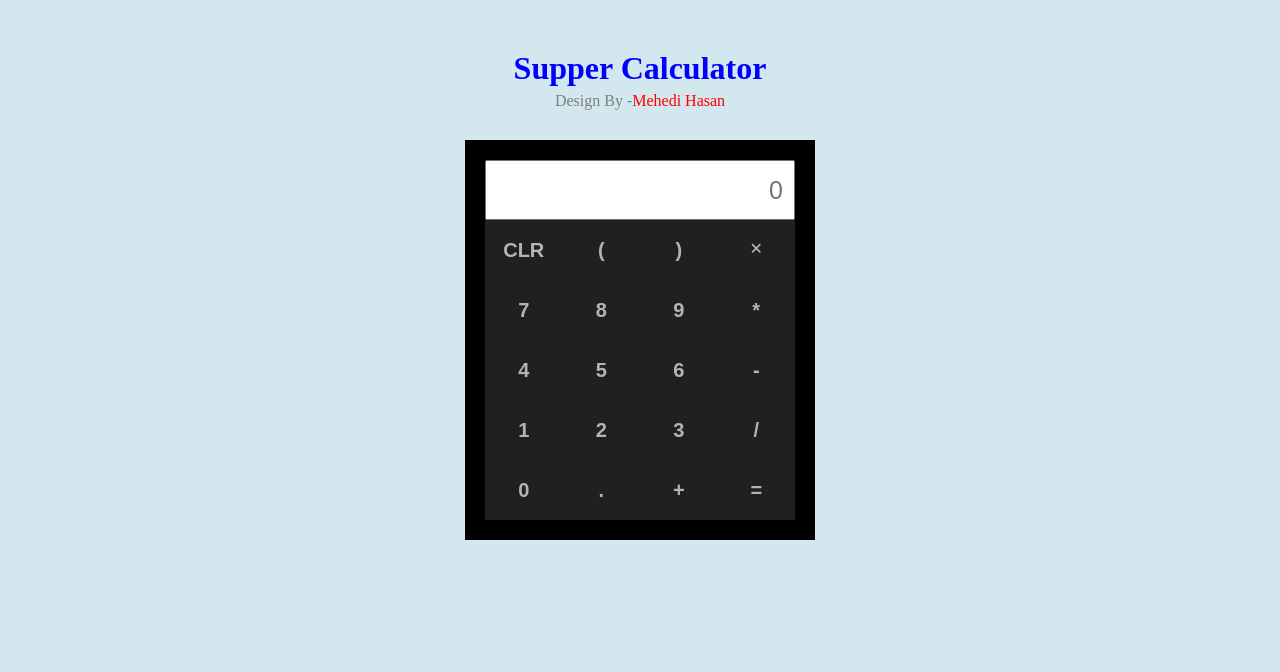
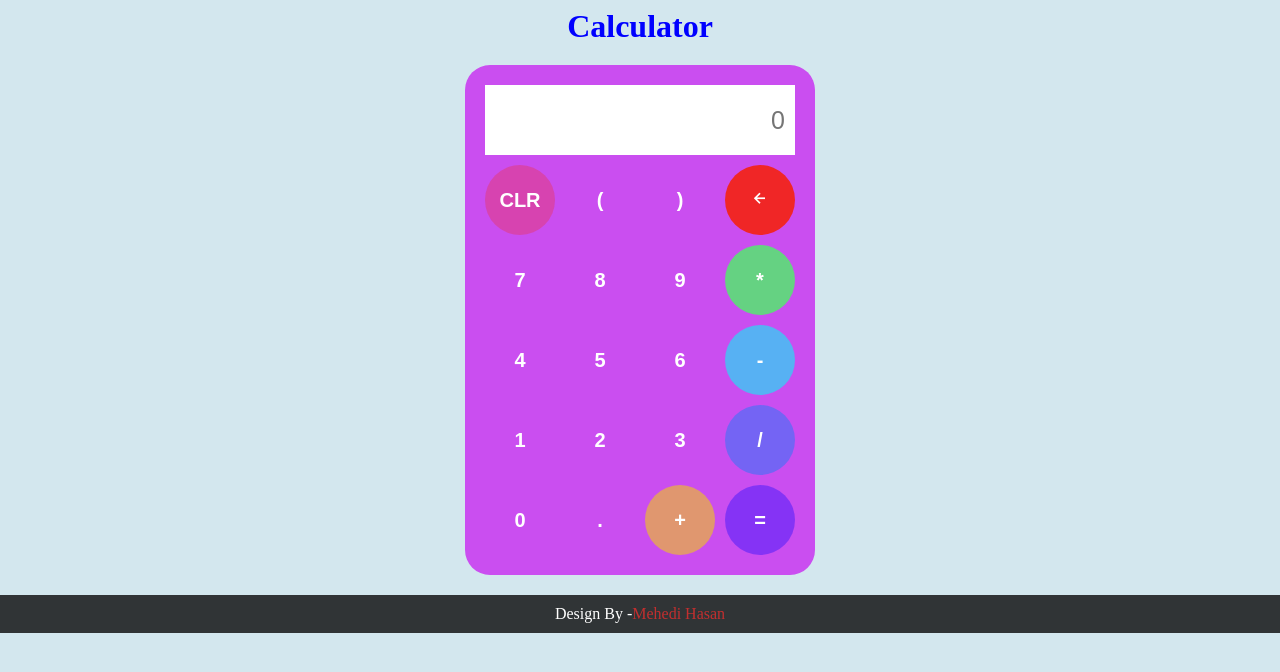
Before and after one commit to mehedimd/First_Calculator, a plain HTML site: page index.html in a window 1280 px wide. Drawn offline with nearby package versions, Linux system fonts and the light colour scheme.

Commit message:
styleing

```diff
--- a/calculator.css
+++ b/calculator.css
@@ -9,30 +9,24 @@ body{
     /* Title Section */
 .title{
     text-align: center;
-    margin-top: 10px;
-    margin-bottom: 10px;
     color: blue;
-    margin-top: 50px;
+   margin-top: 8px;
 
 }
-.title span{
-    color: red;
-}
-.title p{
-    color: gray;
-    margin-top: 5px;
-}
+
     /* End Title Section */
 
     /*--Start Main Calculator Section-----*/
 
 .calculator{
     display: grid;
-    grid-template: repeat(6,60px) / repeat(4,1fr);
+    grid-template: repeat(6,70px) / repeat(4,1fr);
     width: 350px;
-    margin: 30px auto;
+    margin: 20px auto;
+    border-radius: 25px;
     padding: 20px;
-    background-color: #000000;
+    background-color: #ca4ef0;
+    gap: 10px;
 
 
 }
@@ -44,22 +38,26 @@ body{
     font-size: 25px;
     padding: 0px 10px;
     text-align: right;
+    border: none;
+
+
 
 }
 
 .icon button{
     width: 100%;
     height: 100%;
-    background-color: #202020;
-    color: rgb(182, 179, 179);
+    background-color: #f02626;
+    color: rgb(255, 255, 255);
+    border-radius: 50%;
     font-weight: bold;
     font-size: 20px;
     border: none;
 }
-.icon button:hover{
+/* .icon button:hover{
     background-color: #D1D1D1;
     color: #202020;
-}
+} */
 
 
 input{
@@ -68,21 +66,60 @@ input{
 
 }
 .items input{
-    background-color: #202020;
-
-    color: rgb(182, 179, 179);
+    background-color: #ca4ef0;
+    cursor: pointer;
+    color: rgb(255, 255, 255);
     font-weight: bold;
     font-size: 20px;
     border: none;
 
 }
-.items input:hover{
+/* .items input:hover{
     background-color: #D1D1D1;
     color: #202020;
+} */
+
+#clr input{
+    background-color: rgba(240, 48, 48, 0.329);
+    border-radius: 50%;
+    overflow: hidden;
 }
+#equal input{
+    background-color: rgba(0, 0, 255, 0.342);
+    border-radius: 50%;
+}
+#multipulation input{
+    background-color: rgba(79, 241, 106, 0.815);
+    border-radius: 50%;
+}
+#division input{
+    background-color: rgba(102, 105, 245, 0.856);
+    border-radius: 50%;
+}
+#substruction input{
+    background-color: rgba(53, 207, 245, 0.767);
+    border-radius: 50%;
+}
+#summation input{
+    background-color: rgba(233, 179, 62, 0.726);
+    border-radius: 50%;
+}
+
+  /* footer section */
+  footer{
+      text-align: center;
+      background-color:rgba(0, 0, 0, 0.774);
+      color: white;
+      padding: 10px 0px;
+      width: 100%;
+
+  }
+  footer a{
+      color: rgb(194, 47, 47);
+  }
 
 @media only screen and (max-width:410px){
     .calculator{
-        width: 330px;
+        width: 90%;
     }
 }
--- a/index.html
+++ b/index.html
@@ -11,8 +11,8 @@
 <body>
             <!-- Title Section -->
         <div class="title">
-            <h1>Supper Calculator</h1>
-            <p>Design By -<span>Mehedi Hasan</span></p>
+            <h1>Calculator</h1>
+
         </div>
             <!-- End Title Section -->
 
@@ -21,8 +21,8 @@
             <div class="display">
                 <input type="text" placeholder="0"  id="display" readonly>
             </div>
-            <div class="items">
-                <input type="button" value="CLR" onclick="cls()">
+            <div class="items" id="clr">
+                <input  type="button" value="CLR" onclick="cls()">
             </div>
             <div class="items">
                 <input type="button" value="(" onclick="getInput('(')">
@@ -32,7 +32,7 @@
             </div>
             <div class="items icon">
                 <button type="button"  type="button"  onclick="back()">
-                    <i class='bx bx-x' ></i>
+                    <i class='bx bx-left-arrow-alt'></i>
                 </button>
             </div>
             <div class="items">
@@ -44,7 +44,7 @@
             <div class="items">
                 <input type="button" value="9" onclick="getInput('9')">
             </div>
-            <div class="items">
+            <div class="items" id="multipulation">
                 <input type="button" value="*" onclick="getInput('*')">
             </div>
             <div class="items">
@@ -56,7 +56,7 @@
             <div class="items">
                 <input type="button" value="6" onclick="getInput('6')">
             </div>
-            <div class="items">
+            <div class="items" id="substruction">
                 <input type="button" value="-"onclick="getInput('-')">
             </div>
             <div class="items">
@@ -68,7 +68,7 @@
             <div class="items">
                 <input type="button" value="3" onclick="getInput('3')">
             </div>
-            <div class="items">
+            <div class="items" id="division">
                 <input type="button" value="/" onclick="getInput('/')">
             </div>
             <div class="items">
@@ -77,14 +77,19 @@
             <div class="items">
                 <input type="button" value="." onclick="getInput('.')">
             </div>
-            <div class="items">
+            <div class="items" id="summation">
                 <input type="button" value="+" onclick="getInput('+')">
             </div>
-            <div class="items">
+            <div class="items" id="equal">
                 <input type="button" value="=" onclick="result()">
             </div>
         </div>
 
+        <!-- footer section -->
+        <footer>
+            <p>Design By -<a>Mehedi Hasan</a></p>
+        </footer>
+
         <script src="calculator.js"></script>
 </body>
 </html>
```
